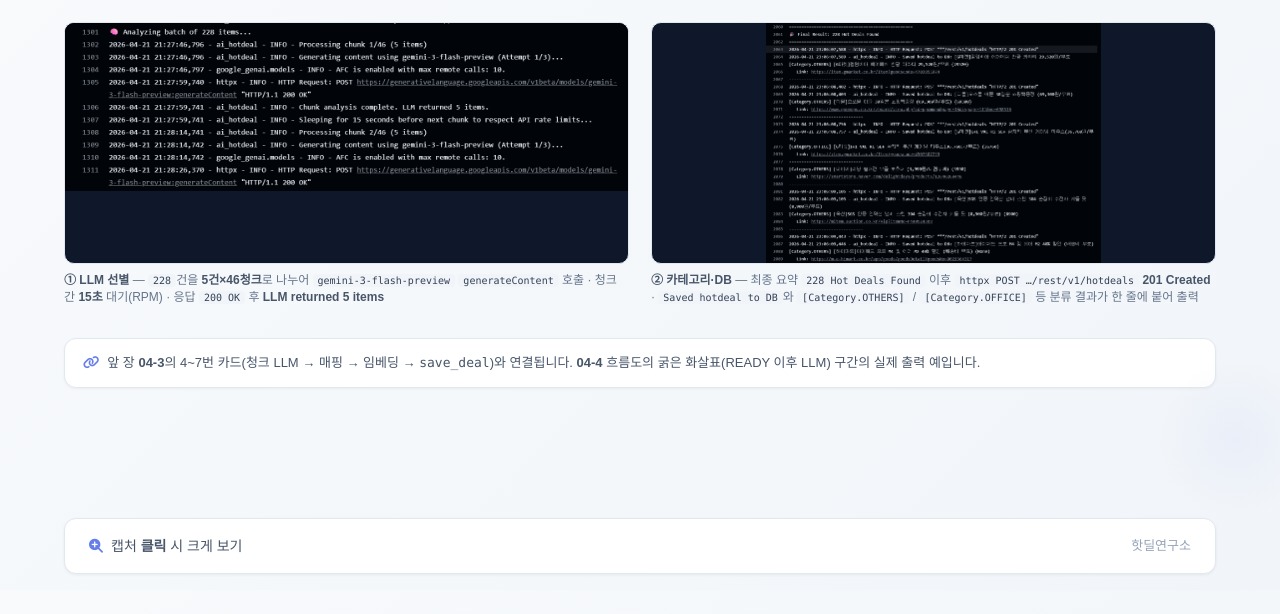
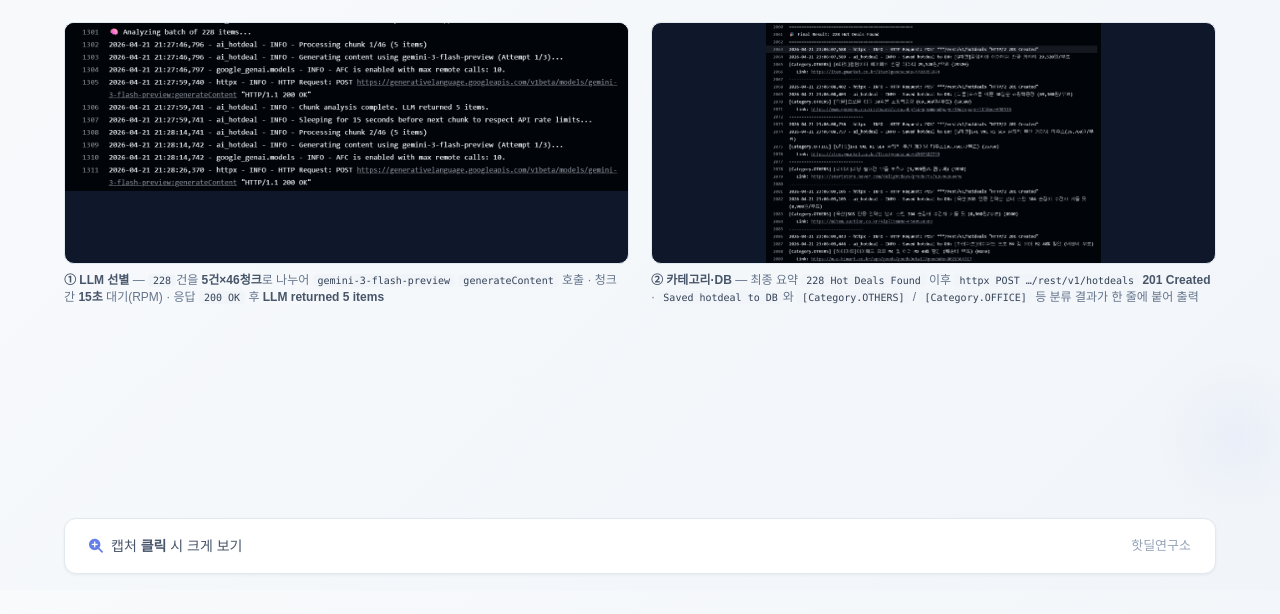
Before and after one commit to RohUkJin/Presentation_Material, a plain HTML site: page 4-3b.html in a window 1280 px wide. Shown: the part 130-744 px from the top of the page. Drawn offline with nearby package versions, Linux system fonts and the light colour scheme.

Commit message:
Presentation Material Init

```diff
--- a/4-3b.html
+++ b/4-3b.html
@@ -46,12 +46,6 @@
 <div>
 <div class="shot"><img src="assets/evidence-db-hotdeals-save.png" alt="hotdeals REST POST 및 Saved hotdeal 로그"/></div>
 <p class="cap"><strong>② 카테고리·DB</strong> — 최종 요약 <code>228 Hot Deals Found</code> 이후 <code>httpx POST …/rest/v1/hotdeals</code> <strong>201 Created</strong> · <code>Saved hotdeal to DB</code>와 <code>[Category.OTHERS]</code> / <code>[Category.OFFICE]</code> 등 분류 결과가 한 줄에 붙어 출력</p>
-</div>
-</div>
-
-<div style="position: absolute; left: 64px; top: 468px; width: 1152px;">
-<div style="background:#fff;border:1px solid #e2e8f0;border-radius:12px;padding:14px 18px;box-shadow:0 1px 3px rgba(0,0,0,0.05);">
-<p style="margin:0;font-size:13px;color:#475569;line-height:1.55;"><i class="fas fa-link" style="color:#667eea;margin-right:8px;"></i>앞 장 <strong>04-3</strong>의 4~7번 카드(청크 LLM → 매핑 → 임베딩 → <code>save_deal</code>)와 연결됩니다. <strong>04-4</strong> 흐름도의 굵은 화살표(READY 이후 LLM) 구간의 실제 출력 예입니다.</p>
 </div>
 </div>
 
```
